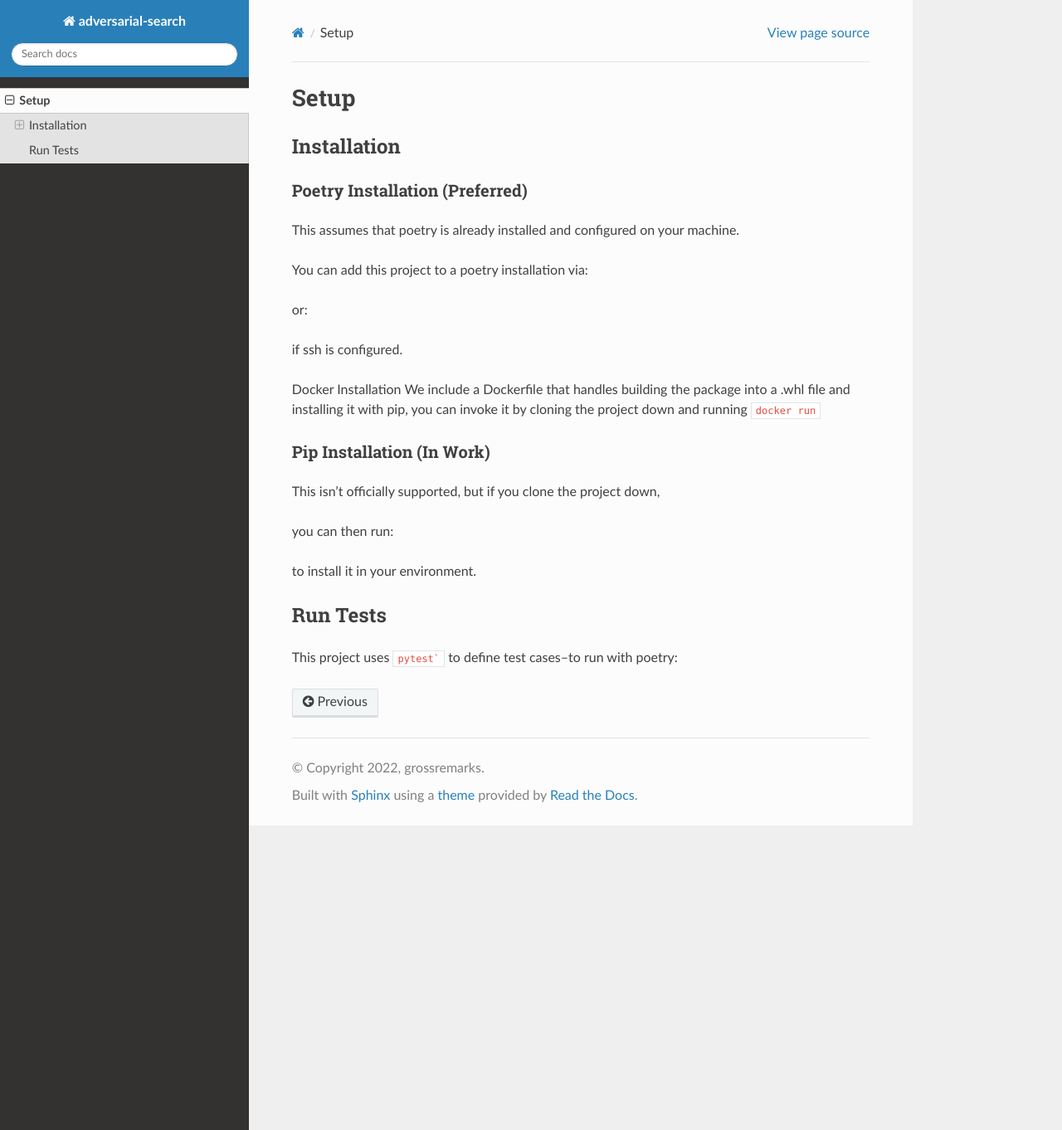
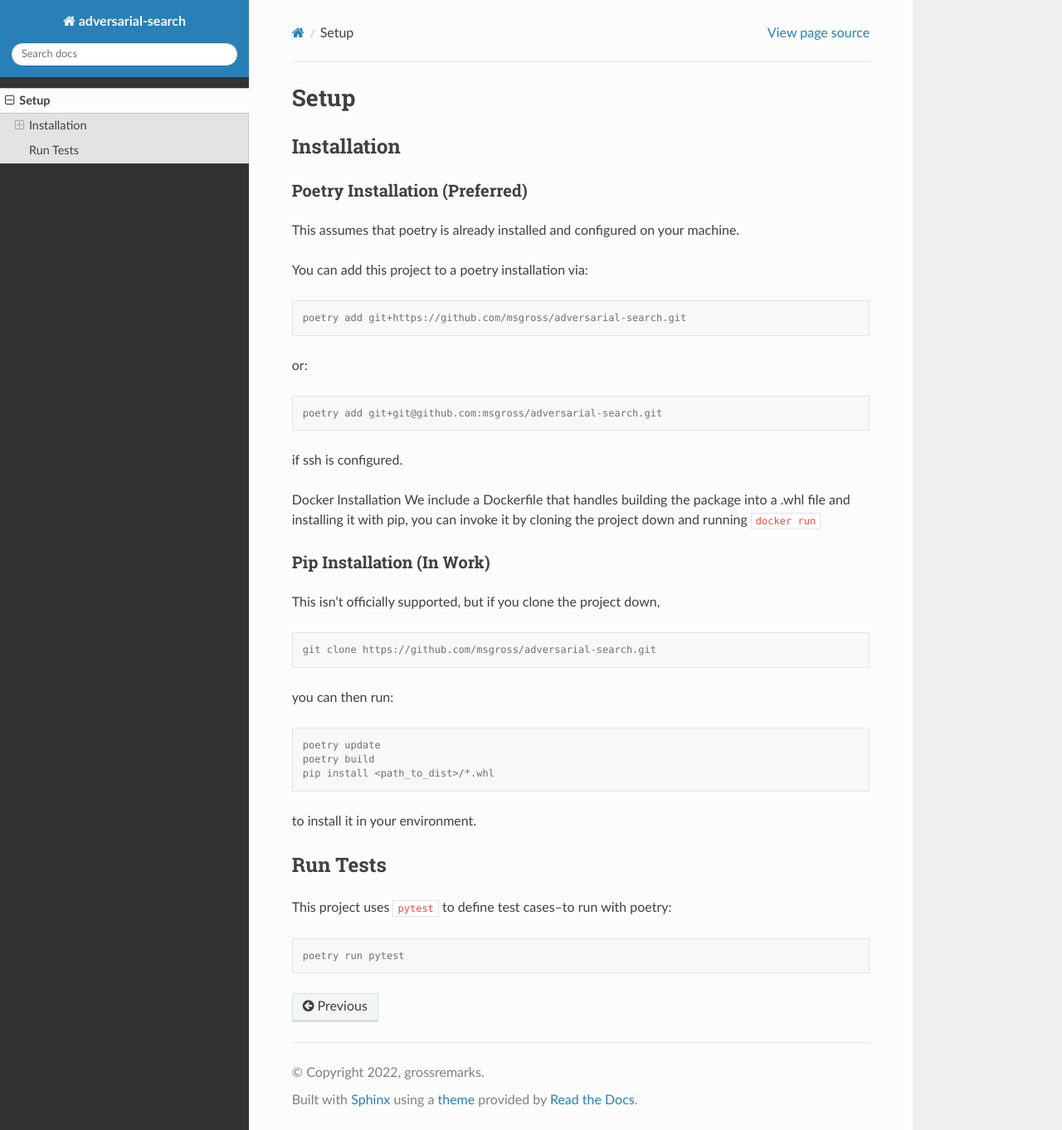
Before and after one commit to msgross/adversarial-search, a Sphinx documentation site: the page built from docs/source/setup.rst, in a window 1280 px wide and 1362 px high. Shown: the whole window at 83% size. Built offline with Sphinx 7.4.7 and the Read the Docs theme 2.0.0, drawn with Linux system fonts in a browser that asks for light colours.

Commit message:
Fixing code-block syntax in docs

```diff
--- a/docs/source/setup.rst
+++ b/docs/source/setup.rst
@@ -11,11 +11,13 @@ This assumes that poetry is already installed and configured on your machine.
 You can add this project to a poetry installation via:
 
 .. code-block:: console
+
     poetry add git+https://github.com/msgross/adversarial-search.git
 
 or:
 
 .. code-block:: console
+
     poetry add git+git@github.com:msgross/adversarial-search.git
 
 if ssh is configured.
@@ -29,11 +31,13 @@ Pip Installation (**In Work**)
 This isn't officially supported, but if you clone the project down,
 
 .. code-block:: console
+
     git clone https://github.com/msgross/adversarial-search.git
 
 you can then run:
 
 .. code-block:: console
+
     poetry update
     poetry build
     pip install <path_to_dist>/*.whl
@@ -43,7 +47,8 @@ to install it in your environment.
 
 Run Tests
 ---------------
-This project uses :code:`pytest`` to define test cases--to run with poetry:
+This project uses :code:`pytest` to define test cases--to run with poetry:
 
 .. code-block:: console
+
     poetry run pytest
```
